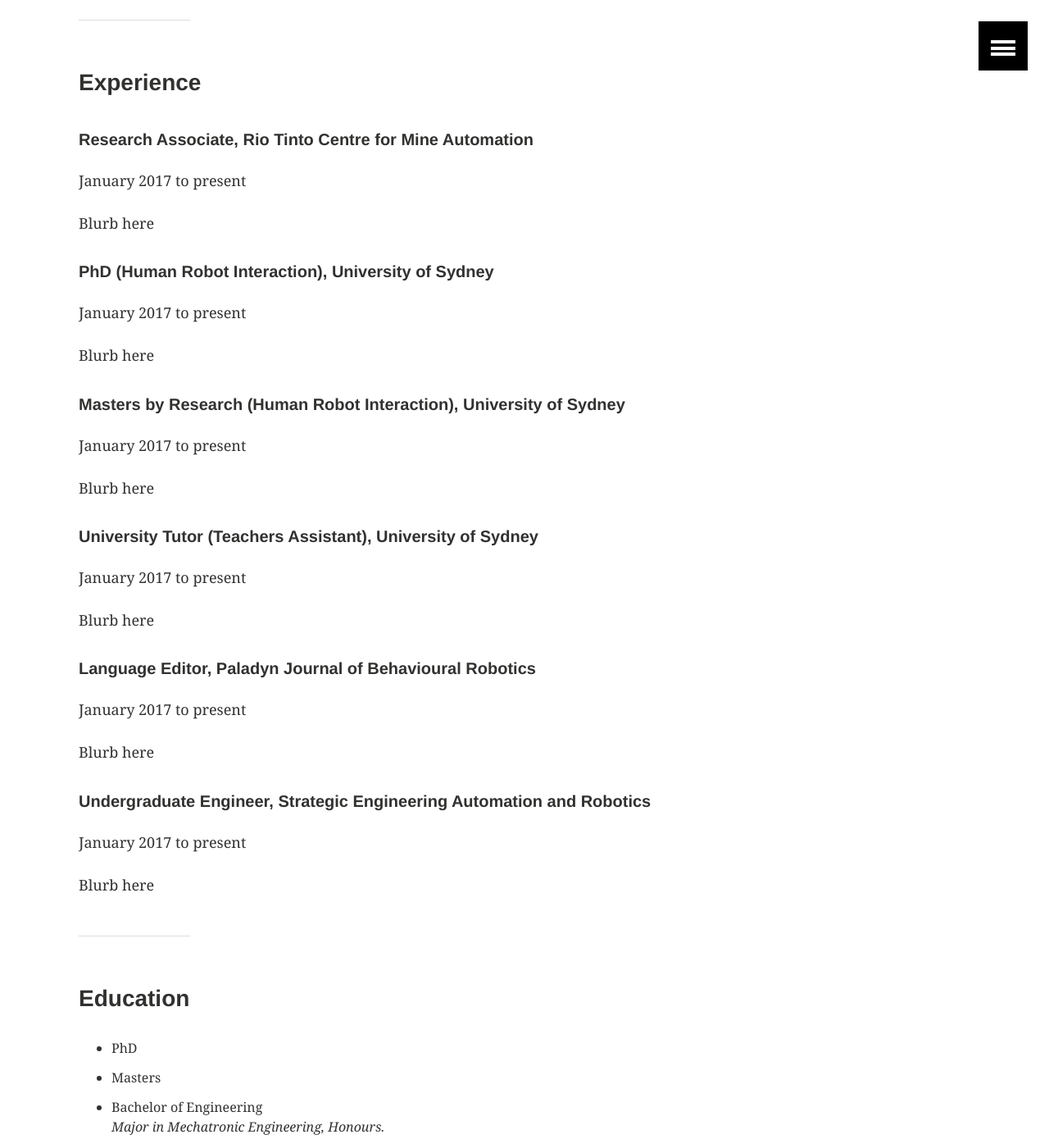
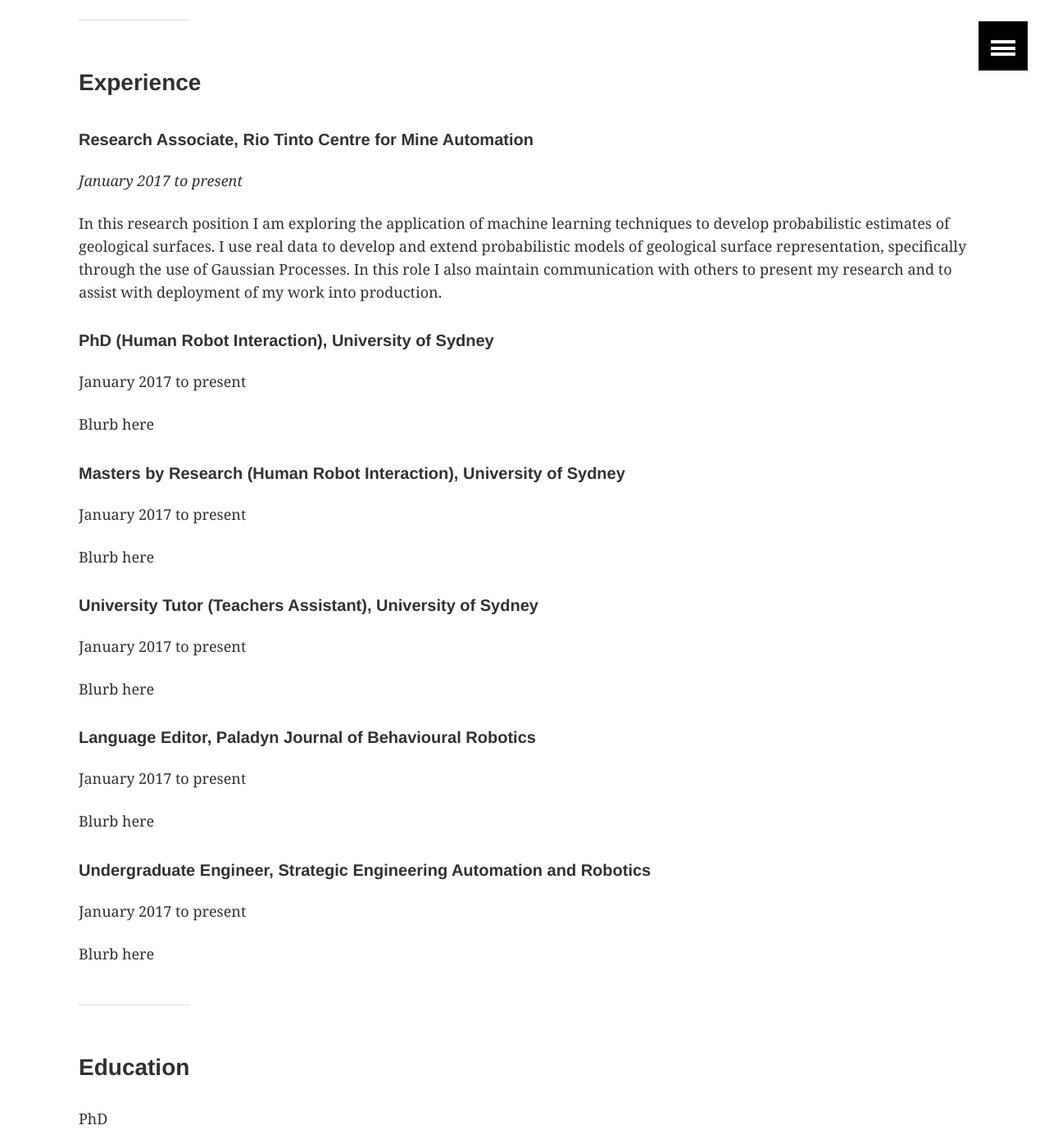
Before and after one commit to Adrian-Ball/adrian-ball.github.io, a Jekyll site: the page built from cv/index.html, in a window 1280 px wide and 1400 px high, scrolled down 316 px. Shown: the whole window at 82% size. Built offline with Jekyll 4.4.1, drawn with Linux system fonts in a browser that asks for light colours.

Commit message:
Updated part of my CV

```diff
--- a/cv/index.html
+++ b/cv/index.html
@@ -9,9 +9,8 @@
 
 	<h3> Experience </h3>
 		<h5> Research Associate, Rio Tinto Centre for Mine Automation</h5>
-			<p> January 2017 to present </p>
-			<p> Blurb here
-			</p>
+      <p> <i>January 2017 to present </i> </p>
+      <p> In this research position I am exploring the application of machine learning techniques to develop probabilistic estimates of geological surfaces. I use real data to develop and extend probabilistic models of geological surface representation, specifically through the use of Gaussian Processes. In this role I also maintain communication with others to present my research and to assist with deployment of my work into production.</p>
 
 		<h5> PhD (Human Robot Interaction), University of Sydney</h5>
 			<p> January 2017 to present </p>
@@ -41,7 +40,7 @@
 	<hr>
 
 	<h3> Education </h3>
-		<p>
+		<p> PhD
 			<ul>
 				<li> PhD
 				<li> Masters
```
